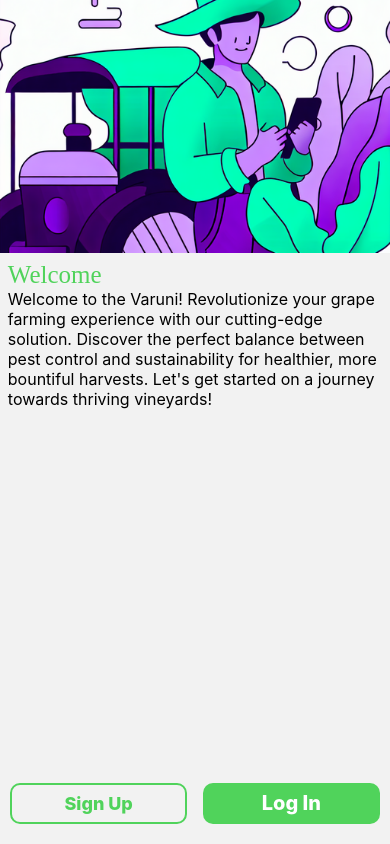
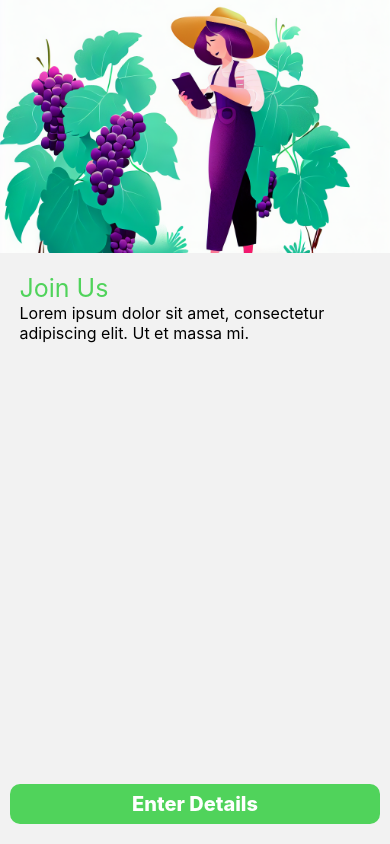
Before and after one commit to SiddheshBorse/varuniFrontend, a React Native app: screen /JoinUs in a window 390 px wide. Built offline with nearby package versions, Linux system fonts and the light colour scheme.

Commit message:
Added JoinUs Screen

```diff
--- a/components/Buttons/FillButton.jsx
+++ b/components/Buttons/FillButton.jsx
@@ -10,9 +10,9 @@
             backgroundColor: disabled ? COLORS.gray : COLORS.primary,
             paddingTop: windowWidth * 0.02,
             paddingBottom: windowWidth * 0.02,
-            width: windowWidth / 2.2,
             borderRadius: 10,
             opacity: disabled ? 0.5 : 1,
+            justifyContent:'center'
         },
         buttonText: {
             textAlign: "center",
--- a/components/Buttons/HollowButton.jsx
+++ b/components/Buttons/HollowButton.jsx
@@ -12,9 +12,10 @@
             borderWidth: 2,
             paddingTop: windowWidth * 0.02,
             paddingBottom: windowWidth * 0.02,
-            width: windowWidth / 2.2,
+
             borderRadius: 10,
             opacity: disabled ? 0.5 : 1,
+            justifyContent:'center'
         },
         buttonText: {
             textAlign: "center",
--- a/navigators/WelcomeTabNavigator.js
+++ b/navigators/WelcomeTabNavigator.js
@@ -1,7 +1,7 @@
 import { createBottomTabNavigator } from '@react-navigation/bottom-tabs';
-import SignUpScreens1 from '../screens/SignUpScreens/SignUpScreens1';
-import SignUpScreens2 from '../screens/SignUpScreens/SignUpScreens2';
-import SignUpScreens3 from '../screens/SignUpScreens/SignUpScreens3';
+import SignUpScreens1 from '../screens/SignUpScreens/onboardingInfo/SignUpScreens1';
+import SignUpScreens2 from '../screens/SignUpScreens/onboardingInfo/SignUpScreens2';
+import SignUpScreens3 from '../screens/SignUpScreens/onboardingInfo/SignUpScreens3';
 
 const Tab = createBottomTabNavigator();
 
--- a/react-native.config.js
+++ /dev/null
@@ -1,3 +0,0 @@
-module.exports={
-    assets:['./assets/fonts']
-}
--- a/screens/SignUpScreens/SignUpScreens2.js
+++ b/screens/SignUpScreens/JoinUs.js
@@ -1,13 +1,10 @@
 import { StyleSheet, Text, View, StatusBar,SafeAreaView,Image} from 'react-native'
 import { COLORS } from '../../constants/theme';
-import HollowButton from '../../components/Buttons/HollowButton';
 import FillButton from '../../components/Buttons/FillButton';
-import ActiveRoundButton from '../../components/Buttons/ActiveRoundButton';
-import DeadRoundButton from '../../components/Buttons/DeadRoundButton';
 import { useWindowDimensions } from 'react-native';
 import { useNavigation } from '@react-navigation/native';
 
-export default function SignUpScreens2(){
+export default function JoinUs(){
     const windowWidth = useWindowDimensions().width;
 
     const navigation = useNavigation();
@@ -19,10 +16,9 @@
         title: {
             fontSize: 25,
             color: COLORS.primary,
-            fontFamily:"Manrope"
         },
         paragraph: {
-            fontSize: 18
+            fontSize: 16
         },
         image: {
             width: "100%",
@@ -45,15 +41,7 @@
             paddingLeft:10 , // Adjust as needed for spacing
             paddingRight:10 , // Adjust as needed for spacing
         },
-        prev:{
-            width: windowWidth/6,
-        },
-        next:{
-            width: windowWidth/5,
-        },
         navigation:{
-            flexDirection: "row",
-            justifyContent: "space-between",
             position: "absolute",
             bottom: 20,
             left: 0,
@@ -65,19 +53,15 @@
 
     return(
         <View style={styles.cover}>
-            <Image style={styles.image} source={require("../../assets/loginImages/loginImage3.png")}/>
+            <Image style={styles.image} source={require("../../assets/loginImages/loginImage2.png")}/>
             <View style={styles.textCover}>
-                <Text style={styles.title}>Get Tailored Suggestions</Text>
+                <Text style={styles.title}>Join Us</Text>
                 <Text style={styles.paragraph}>
-                Unlock the Power of Personalized Grape Pest Management with Tailored Chemical Suggestions and Optimization Strategies.
+                Lorem ipsum dolor sit amet, consectetur adipiscing elit. Ut et massa mi.
                 </Text>
             </View>
             <View style={styles.navigation}>
-                <HollowButton style={styles.prev} title="Prev" onPress={() => navigation.navigate('SignUpScreen1')}/>
-                <DeadRoundButton title="1" onPress={() => navigation.navigate('SignUpScreen1')}/>
-                <ActiveRoundButton title="2"/>
-                <DeadRoundButton title="3" onPress={() => navigation.navigate('SignUpScreen3')}/>
-                <FillButton style={styles.next} title="Next" onPress={() => navigation.navigate('SignUpScreen3')}/>
+                <FillButton style={styles.details} title="Enter Details"  />
             </View>
         </View>
     )
--- /dev/null
+++ b/screens/SignUpScreens/onboardingInfo/SignUpScreens1.js
@@ -0,0 +1,83 @@
+import { StyleSheet, Text, View, StatusBar,SafeAreaView,Image} from 'react-native'
+import { COLORS } from '../../../constants/theme';
+import HollowButton from '../../../components/Buttons/HollowButton';
+import FillButton from '../../../components/Buttons/FillButton';
+import ActiveRoundButton from '../../../components/Buttons/ActiveRoundButton';
+import DeadRoundButton from '../../../components/Buttons/DeadRoundButton';
+import { useWindowDimensions } from 'react-native';
+import { useNavigation } from '@react-navigation/native';
+
+export default function SignUpScreens1(){
+    const windowWidth = useWindowDimensions().width;
+
+    const navigation = useNavigation();
+
+    const styles = StyleSheet.create({
+        cover: {
+            flex: 1,
+        },
+        title: {
+            fontSize: 25,
+            color: COLORS.primary,
+        },
+        paragraph: {
+            fontSize: 16
+        },
+        image: {
+            width: "100%",
+            aspectRatio: 32 / 18,
+            height: "30%",
+
+        },
+        textCover: {
+            padding: "2%",
+            paddingTop:"5%",
+            paddingLeft:"5%"
+        },
+        buttonContainer: {
+            flexDirection: "row",
+            justifyContent: "space-between",
+            position: "absolute",
+            bottom: 20,
+            left: 0,
+            right: 0,
+            paddingLeft:10 , // Adjust as needed for spacing
+            paddingRight:10 , // Adjust as needed for spacing
+        },
+        prev:{
+            width: windowWidth/6,
+        },
+        next:{
+            width: windowWidth/5,
+        },
+        navigation:{
+            flexDirection: "row",
+            justifyContent: "space-between",
+            position: "absolute",
+            bottom: 20,
+            left: 0,
+            right: 0,
+            paddingLeft: 10, // Adjust as needed for spacing
+            paddingRight: 10, // Adjust as needed for spacing
+        }
+    });
+
+    return(
+        <View style={styles.cover}>
+            <Image style={styles.image} source={require("../../../assets/loginImages/loginImage4.png")}/>
+            <View style={styles.textCover}>
+                <Text style={styles.title}>Welcome to Varuni</Text>
+                <Text style={styles.paragraph}>
+                Welcome to our community! Join us today to unlock a world of exciting opportunities and connect with like-minded individuals. Let's get started on this journey together!
+                </Text>
+            </View>
+            <View style={styles.navigation}>
+                <HollowButton style={styles.prev} title="Prev" disabled={true}/>
+                <ActiveRoundButton title="1"/>
+                <DeadRoundButton title="2" onPress={() => navigation.navigate('SignUpScreen2')}/>
+                <DeadRoundButton title="3" onPress={() => navigation.navigate('SignUpScreen3')}/>
+                <FillButton style={styles.next} title="Next"  onPress={() => navigation.navigate('SignUpScreen2')}/>
+            </View>
+        </View>
+    )
+}
--- a/screens/SignUpScreens/SignUpScreens1.js
+++ b/screens/SignUpScreens/onboardingInfo/SignUpScreens2.js
@@ -1,13 +1,13 @@
 import { StyleSheet, Text, View, StatusBar,SafeAreaView,Image} from 'react-native'
-import { COLORS } from '../../constants/theme';
-import HollowButton from '../../components/Buttons/HollowButton';
-import FillButton from '../../components/Buttons/FillButton';
-import ActiveRoundButton from '../../components/Buttons/ActiveRoundButton';
-import DeadRoundButton from '../../components/Buttons/DeadRoundButton';
+import { COLORS } from '../../../constants/theme';
+import HollowButton from '../../../components/Buttons/HollowButton';
+import FillButton from '../../../components/Buttons/FillButton';
+import ActiveRoundButton from '../../../components/Buttons/ActiveRoundButton';
+import DeadRoundButton from '../../../components/Buttons/DeadRoundButton';
 import { useWindowDimensions } from 'react-native';
 import { useNavigation } from '@react-navigation/native';
 
-export default function SignUpScreens1(){
+export default function SignUpScreens2(){
     const windowWidth = useWindowDimensions().width;
 
     const navigation = useNavigation();
@@ -18,11 +18,10 @@
         },
         title: {
             fontSize: 25,
-            color: COLORS.primary,
-            fontFamily:"Manrope"
+            color: COLORS.primary
         },
         paragraph: {
-            fontSize: 16
+            fontSize: 18
         },
         image: {
             width: "100%",
@@ -65,19 +64,19 @@
 
     return(
         <View style={styles.cover}>
-            <Image style={styles.image} source={require("../../assets/loginImages/loginImage4.png")}/>
+            <Image style={styles.image} source={require("../../../assets/loginImages/loginImage3.png")}/>
             <View style={styles.textCover}>
-                <Text style={styles.title}>Welcome to Varuni</Text>
+                <Text style={styles.title}>Get Tailored Suggestions</Text>
                 <Text style={styles.paragraph}>
-                Welcome to our community! Join us today to unlock a world of exciting opportunities and connect with like-minded individuals. Let's get started on this journey together!
+                Unlock the Power of Personalized Grape Pest Management with Tailored Chemical Suggestions and Optimization Strategies.
                 </Text>
             </View>
             <View style={styles.navigation}>
-                <HollowButton style={styles.prev} title="Prev" disabled={true}/>
-                <ActiveRoundButton title="1"/>
-                <DeadRoundButton title="2" onPress={() => navigation.navigate('SignUpScreen2')}/>
+                <HollowButton style={styles.prev} title="Prev" onPress={() => navigation.navigate('SignUpScreen1')}/>
+                <DeadRoundButton title="1" onPress={() => navigation.navigate('SignUpScreen1')}/>
+                <ActiveRoundButton title="2"/>
                 <DeadRoundButton title="3" onPress={() => navigation.navigate('SignUpScreen3')}/>
-                <FillButton style={styles.next} title="Next"  onPress={() => navigation.navigate('SignUpScreen2')}/>
+                <FillButton style={styles.next} title="Next" onPress={() => navigation.navigate('SignUpScreen3')}/>
             </View>
         </View>
     )
--- a/screens/WelcomeScreen.js
+++ b/screens/WelcomeScreen.js
@@ -3,25 +3,10 @@
 import HollowButton from "../components/Buttons/HollowButton";
 import FillButton from "../components/Buttons/FillButton";
 import { COLORS } from "../constants/theme";
+import { useWindowDimensions } from "react-native";
 
 export default function WelcomeScreen({navigation}) {
-    return (
-        <View style={styles.cover}>
-            <Image style={styles.image} source={require("../assets/loginImages/loginImage5.png")} />
-            <View style={styles.textCover}>
-                <Text style={styles.title}>Welcome</Text>
-                <Text style={styles.paragraph}>
-                Welcome to the Varuni! Revolutionize your grape farming experience with our cutting-edge solution. Discover the perfect balance between pest control and sustainability for healthier, more bountiful harvests. Let's get started on a journey towards thriving vineyards!
-                </Text>
-            </View>
-            <View style={styles.buttonContainer}>
-                <HollowButton title={"Sign Up"} onPress={() => navigation.navigate("SignUpScreen1")} />
-                <FillButton title={"Log In"} />
-            </View>
-        </View>
-    );
-}
-
+    const windowWidth = useWindowDimensions().width;
     const styles = StyleSheet.create({
         cover: {
             flex: 1,
@@ -29,7 +14,6 @@
         title: {
             fontSize: 25,
             color: COLORS.primary,
-        fontFamily:"Manrope"
         },
         paragraph: {
             fontSize: 16
@@ -53,4 +37,24 @@
             paddingLeft:10 , // Adjust as needed for spacing
             paddingRight:10 , // Adjust as needed for spacing
         },
+        button:{
+            width:windowWidth/2.2
+        }
     });
+
+    return (
+        <View style={styles.cover}>
+            <Image style={styles.image} source={require("../assets/loginImages/loginImage5.png")} />
+            <View style={styles.textCover}>
+                <Text style={styles.title}>Welcome</Text>
+                <Text style={styles.paragraph}>
+                Welcome to the Varuni! Revolutionize your grape farming experience with our cutting-edge solution. Discover the perfect balance between pest control and sustainability for healthier, more bountiful harvests. Let's get started on a journey towards thriving vineyards!
+                </Text>
+            </View>
+            <View style={styles.buttonContainer}>
+                <HollowButton style={styles.button} title={"Sign Up"} onPress={() => navigation.navigate("SignUpScreen1")} />
+                <FillButton style={styles.button}  title={"Log In"} />
+            </View>
+        </View>
+    );
+}
```
Also changed, not shown: App.js (+7 -4 lines), screens/SignUpScreens/onboardingInfo/SignUpScreens3.js (renamed from screens/SignUpScreens/SignUpScreens3.js, +9 -9 lines). Lines whose indentation alone changed are shown as unchanged.
